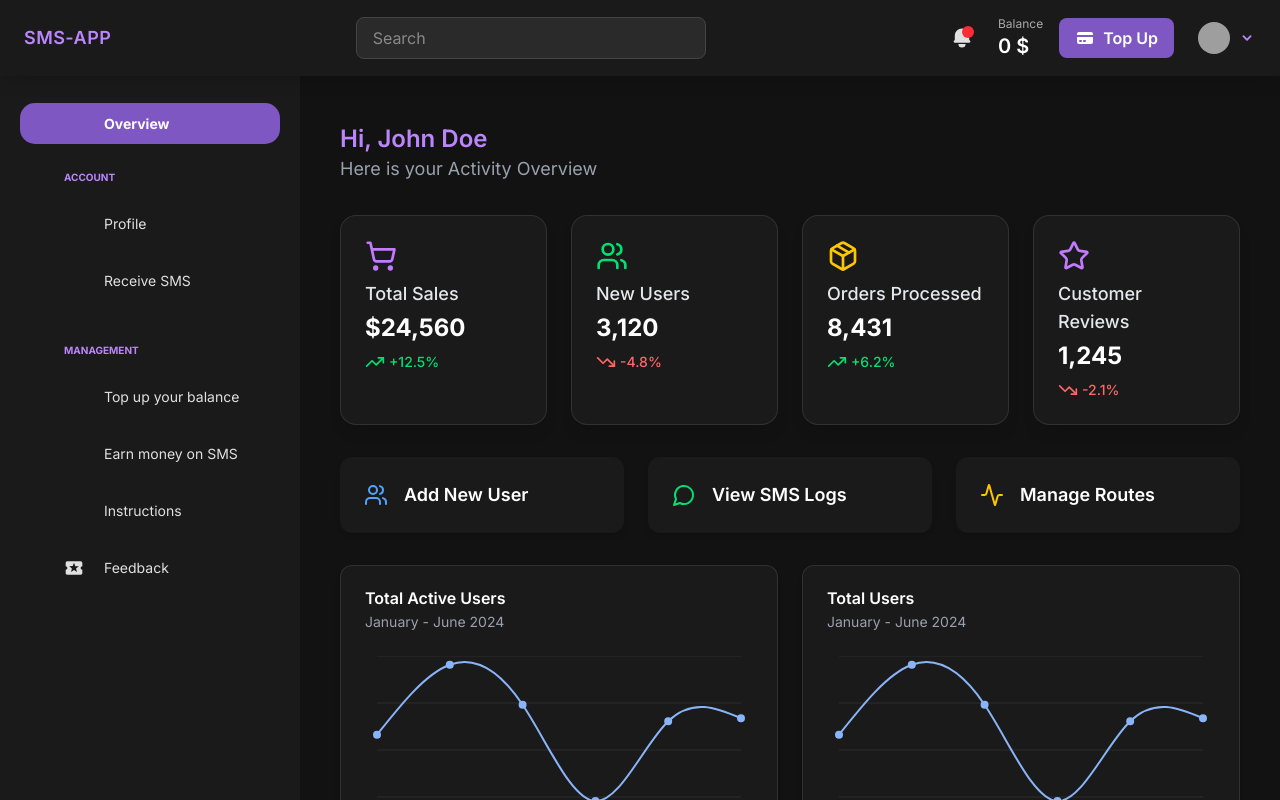
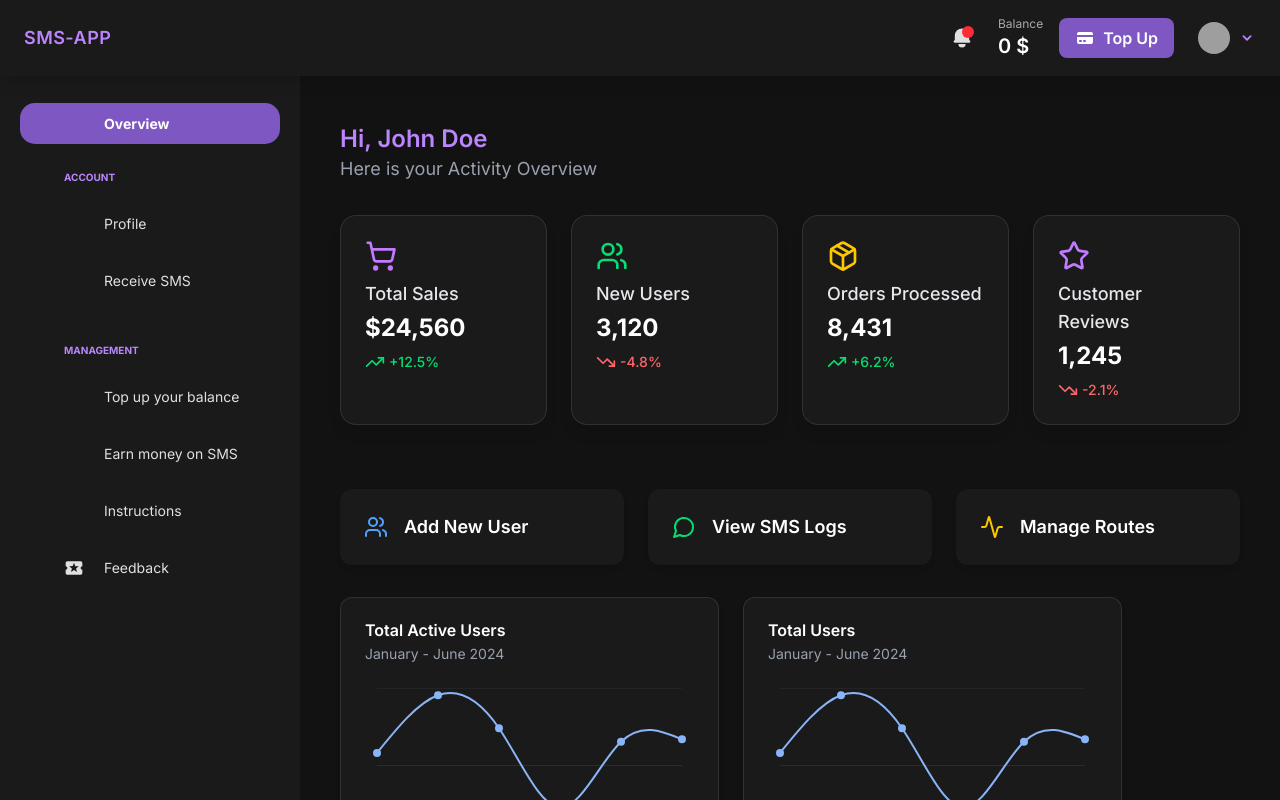
Before and after one commit to Folayimi/sms-app, a Next.js app: page /dashboard/overview in a window 1280 px wide. Built offline with nearby package versions, Linux system fonts and the light colour scheme; grey boxes are pictures that could not be loaded; some icons are missing.

Commit message:
made some fixes

```diff
--- a/src/app/dashboard/overview/page.tsx
+++ b/src/app/dashboard/overview/page.tsx
@@ -119,9 +119,9 @@ const Overview: React.FC = () => {
   }, [searchQuery]);
 
   return (
-    <div className="min-h-screen bg-[#121212] mt-[75px] h-[calc(100vh-75px)] text-white px-10 pt-12 overflow-y-auto">
+    <div className="bg-[#121212] mt-[75px] text-white px-10 pt-12">
       {!userToken && (
-        <div>
+        <div className="w-full h-full cflexss">
           <div className="flex items-center justify-between">
             <div>
               <h1 className="text-2xl font-semibold text-[#BB86FC]">
@@ -135,7 +135,7 @@ const Overview: React.FC = () => {
           </div>
 
           {/* Stats Section */}
-          <div className="my-8 grid grid-cols-1 sm:grid-cols-2 lg:grid-cols-4 gap-6">
+          <div className="w-full my-8 grid grid-cols-1 sm:grid-cols-2 lg:grid-cols-4 gap-6">
             {overviewData.map((data, index) => (
               <div
                 key={index}
@@ -167,7 +167,7 @@ const Overview: React.FC = () => {
           </div>
 
           {/* Quick Actions */}
-          <div className="my-8 grid grid-cols-1 sm:grid-cols-2 lg:grid-cols-3 gap-6">
+          <div className="w-full my-8 grid grid-cols-1 sm:grid-cols-2 lg:grid-cols-3 gap-6">
             {quickActions.map((action, index) => (
               <div
                 key={index}
@@ -218,7 +218,7 @@ const Overview: React.FC = () => {
           </div>
 
           {/* System Health Status */}
-          <div className="my-8 p-6 bg-[#1A1A1A] rounded-xl flex items-center justify-between shadow-md">
+          <div className="w-full my-8 p-6 bg-[#1A1A1A] rounded-xl flex items-center justify-between shadow-md">
             <div className="flex items-center gap-4">
               <Cpu className="w-6 h-6 text-blue-400" />
               <span className="text-lg text-white">System Health: Online</span>
--- a/src/components/Nav.tsx
+++ b/src/components/Nav.tsx
@@ -36,13 +36,13 @@ const Nav: React.FC = () => {
       </div>
 
       {/* Center: Search Bar */}
-      <div className="w-[350px]">
+      {/* <div className="w-[350px]">
         <input
           type="text"
           placeholder="Search"
           className="w-full px-4 py-2 rounded-lg bg-[#2A2A2A] border border-[#444] text-[#E0E0E0] placeholder:text-[#888] focus:ring-2 focus:ring-[#7E57C2] transition"
         />
-      </div>
+      </div> */}
 
       {/* Right: Notifications, Balance, Top Up, Profile */}
       <div className="flex items-center gap-6">
```
